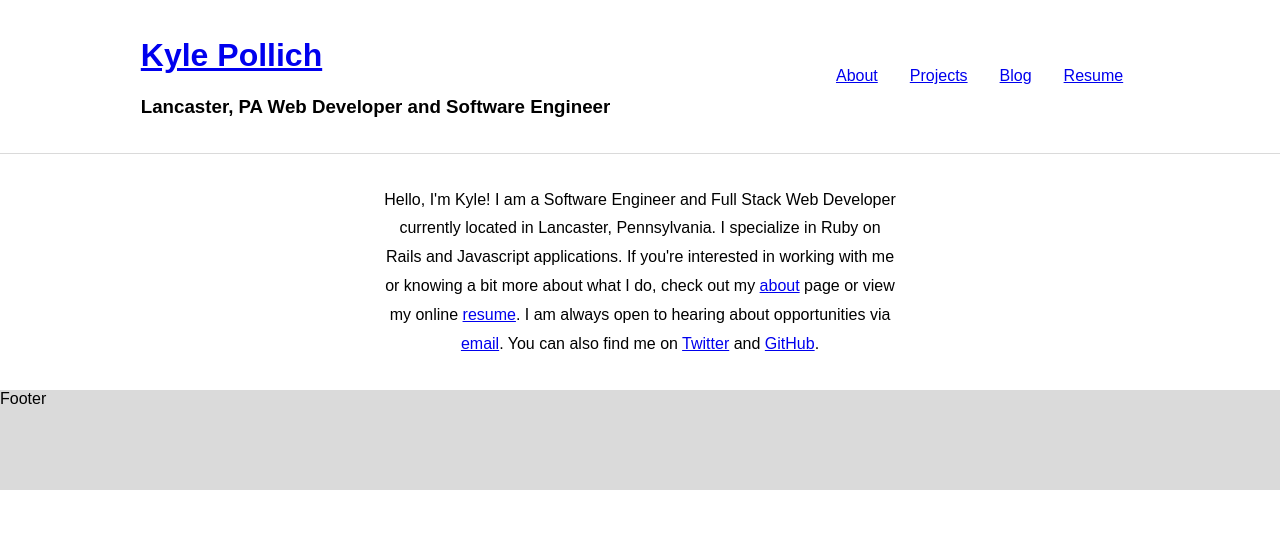
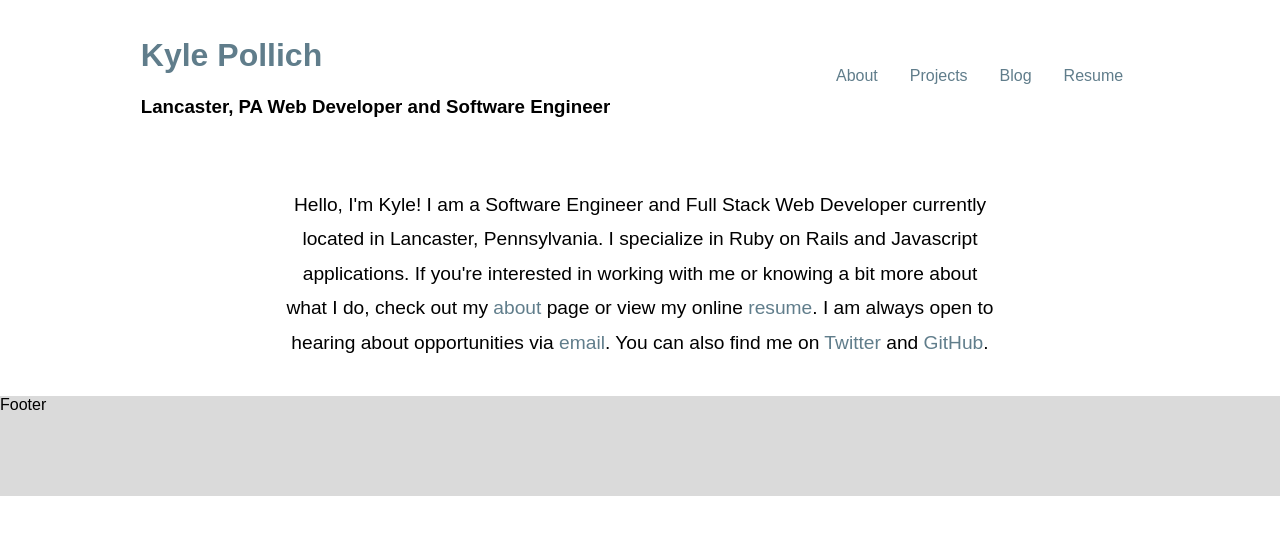
Before and after one commit to kpollich/contentful-blog, a React app: page / in a window 1280 px wide. Built offline with nearby package versions, Linux system fonts and the light colour scheme.

Commit message:
Misc Styling. Link styles.

```diff
--- a/src/components/Header/Header.css
+++ b/src/components/Header/Header.css
@@ -1,6 +1,5 @@
 header {
   padding: 1em;
-  border-bottom: 1px solid #dadada;
 }
 
 .header-wrapper {
--- a/src/components/Header/index.js
+++ b/src/components/Header/index.js
@@ -9,10 +9,7 @@ class Header extends Component {
       <header>
         <div className="header-wrapper">
           <div className="header-left">
-
-            <Link to="/">
-              <h1>Kyle Pollich</h1>
-            </Link>
+            <h1><Link to="/">Kyle Pollich</Link></h1>
 
             <h3>Lancaster, PA Web Developer and Software Engineer</h3>
           </div>
--- a/src/components/Home/Home.css
+++ b/src/components/Home/Home.css
@@ -1,5 +1,6 @@
 .home-blurb {
-  width: 50%;
+  font-size: 1.2em;
+  width: 70%;
   text-align: center;
   line-height: 1.8em;
 }
--- a/src/index.css
+++ b/src/index.css
@@ -15,3 +15,13 @@ body {
   align-items: center;
   justify-content: center;
 }
+
+a {
+  color: #607D8B;
+  text-decoration: none;
+  transition: color .2s
+}
+
+a:hover {
+  color: #37474F;
+}
```
